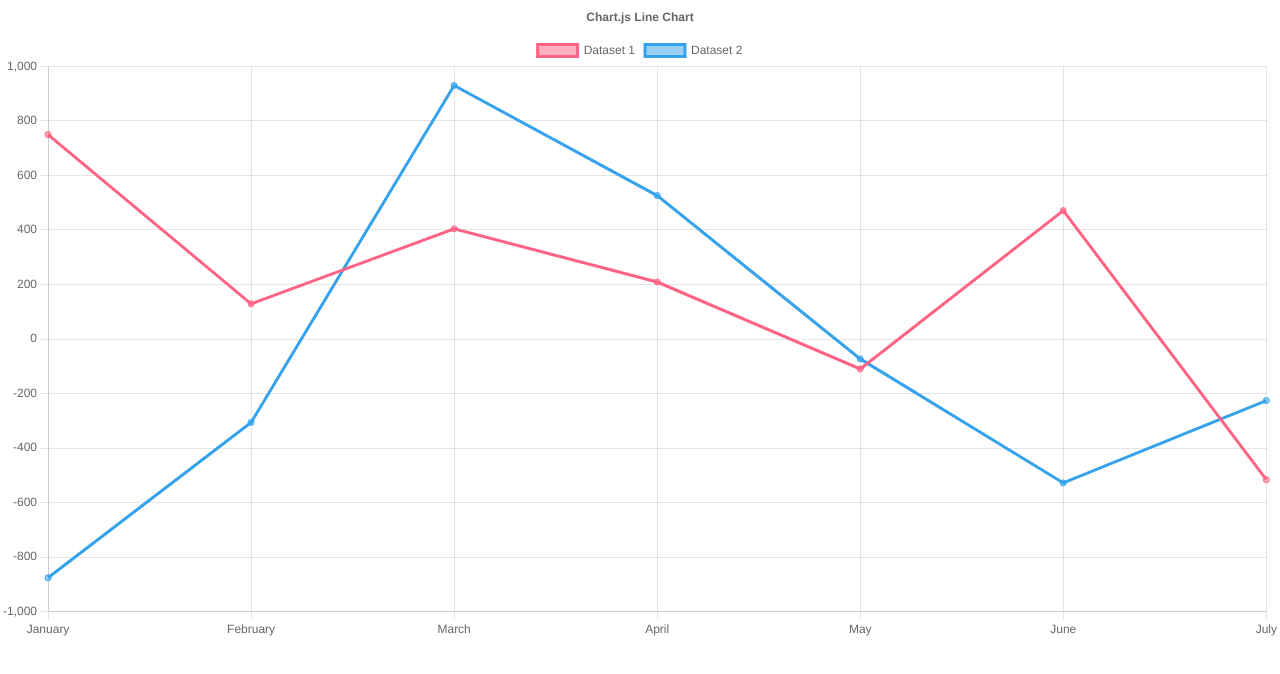
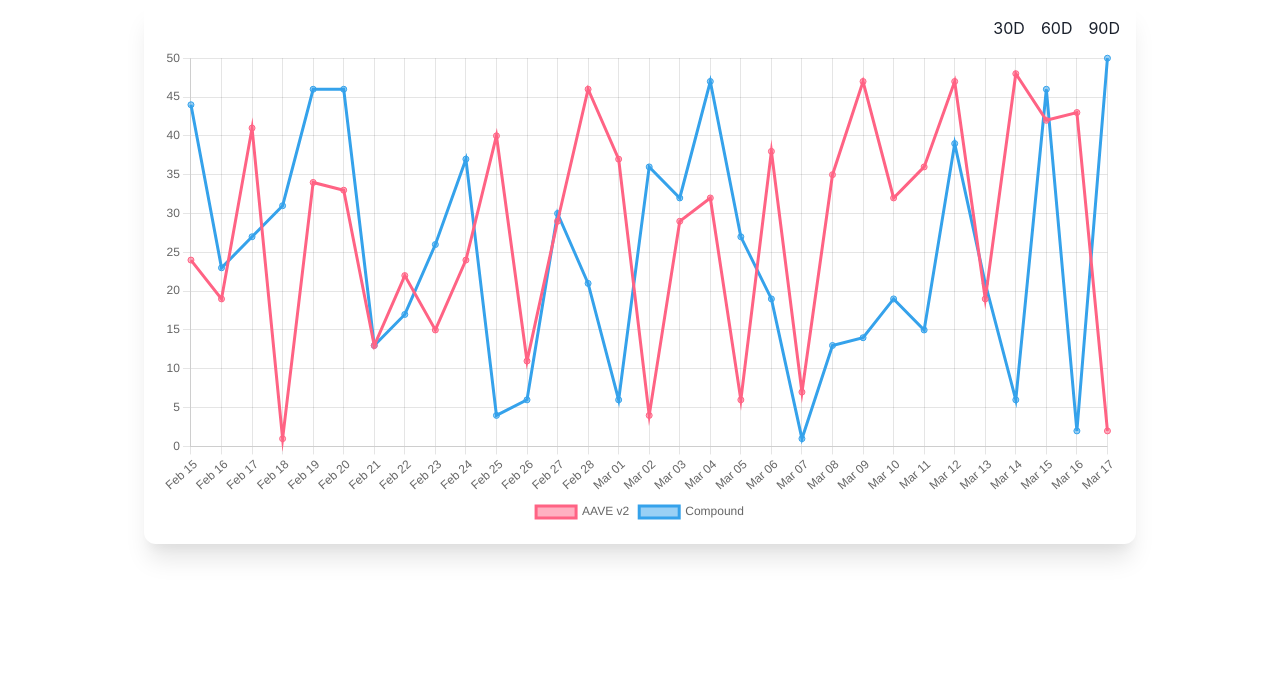
Before and after one commit to anshuopinion/test-sample-app, a Next.js app: page / in a window 1280 px wide. Shown: the top 674 px of the page. Built offline with nearby package versions, Linux system fonts and the light colour scheme.

Commit message:
date interval implemented

```diff
--- a/package.json
+++ b/package.json
@@ -12,6 +12,7 @@
     "@chakra-ui/react": "^1.8.6",
     "@emotion/react": "^11.8.2",
     "@emotion/styled": "^11.8.1",
+    "date-fns": "^2.28.0",
     "faker": "5.5.3",
     "framer-motion": "^6.2.8",
     "next": "12.1.0",
--- a/pages/index.tsx
+++ b/pages/index.tsx
@@ -1,4 +1,4 @@
-import React from "react";
+import React, { useEffect, useState } from "react";
 import {
   Chart as ChartJS,
   CategoryScale,
@@ -9,9 +9,11 @@ import {
   Tooltip,
   Legend,
 } from "chart.js";
+
 import { Line } from "react-chartjs-2";
 import faker from "faker";
-
+import { Box, Button, Container, Flex, Stack } from "@chakra-ui/react";
+import { eachDayOfInterval, format, subDays } from "date-fns";
 ChartJS.register(
   CategoryScale,
   LinearScale,
@@ -22,41 +24,82 @@ ChartJS.register(
   Legend
 );
 
-export const options = {
-  responsive: true,
-  plugins: {
-    legend: {
-      position: "top" as const,
-    },
-    title: {
-      display: true,
-      text: "Chart.js Line Chart",
-    },
-  },
-};
+// const labels = ["January", "February", "March", "April", "May", "June", "July"];
 
-const labels = ["January", "February", "March", "April", "May", "June", "July"];
+const Home = () => {
+  const [dayInterval, setDateInterval] = useState(30);
+  const [labels, setLabels] = useState<string[]>([]);
 
-export const data = {
+  // get last 30 days
+
+  useEffect(() => {
+    const result = eachDayOfInterval({
+      end: new Date(),
+      start: new Date(subDays(new Date(), dayInterval)),
+    }).map((date) => format(date, "MMM dd"));
+    setLabels(result);
+  }, [setLabels, dayInterval]);
+
+  console.log(
+    labels,
+    labels.map(() => faker.datatype.number({ min: 0, max: 50 }))
+  );
+
+  const data = {
     labels,
     datasets: [
       {
-      label: "Dataset 1",
-      data: labels.map(() => faker.datatype.number({ min: -1000, max: 1000 })),
+        label: "AAVE v2",
+        data: labels.map(() => faker.datatype.number({ min: 0, max: 50 })),
         borderColor: "rgb(255, 99, 132)",
         backgroundColor: "rgba(255, 99, 132, 0.5)",
       },
       {
-      label: "Dataset 2",
-      data: labels.map(() => faker.datatype.number({ min: -1000, max: 1000 })),
+        label: "Compound",
+        data: labels.map(() => faker.datatype.number({ min: 0, max: 50 })),
         borderColor: "rgb(53, 162, 235)",
         backgroundColor: "rgba(53, 162, 235, 0.5)",
       },
     ],
   };
 
-const Home = () => {
-  return <Line options={options} data={data} />;
+  return (
+    <Container maxW={"container.lg"}>
+      <Stack boxShadow="xl" borderRadius="xl" p="4">
+        <Flex justify="space-between">
+          <Flex></Flex>
+          <Flex gap={4}>
+            {[30, 60, 90].map((days) => (
+              <Box
+                key={days}
+                onClick={() => setDateInterval(days)}
+              >{`${days}D`}</Box>
+            ))}
+          </Flex>
+        </Flex>
+        <Flex>
+          {labels.length > 0 && (
+            <Line
+              options={{
+                responsive: true,
+                plugins: {
+                  legend: {
+                    // onClick: () => {},
+                    position: "bottom" as const,
+                  },
+                  title: {
+                    display: false,
+                    text: "Chart.js Line Chart",
+                  },
+                },
+              }}
+              data={data}
+            />
+          )}
+        </Flex>
+      </Stack>
+    </Container>
+  );
 };
 
 export default Home;
```
Also changed, not shown: 1 other file (tests, documents, lock files or other folders). Lines whose indentation alone changed are shown as unchanged.
